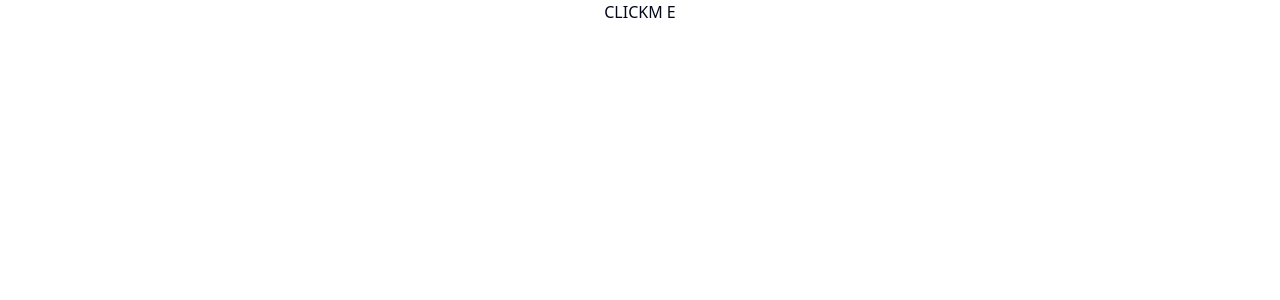
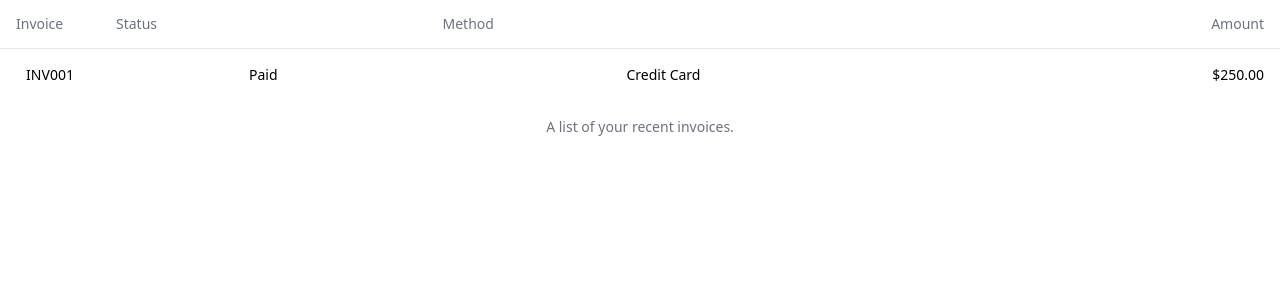
Before and after one commit to TechSupportz/hol-up, a React app in the folder hol-up-extension/: page / in a window 1280 px wide. Shown: the top 300 px of the page. Built offline with nearby package versions, Linux system fonts and the light colour scheme; the HTML template or start-up script is replaced by a standard one.

Commit message:
added a template for table

```diff
--- a/hol-up-extension/src/App.tsx
+++ b/hol-up-extension/src/App.tsx
@@ -4,7 +4,7 @@ import logo from "./logo.svg"
 import "./App.css"
 import { Button } from "./components/ui/button"
 
-import SettingsPage from "./pages/SettingsPage"
+import PopUpPage from "./pages/PopUpPage"
 import CooldownPage from "./pages/CooldownPage"
 import BlockedPage from "./pages/BlockedPage"
 
@@ -15,7 +15,7 @@ function App() {
         <div className="App">
             <HashRouter>
                 <Routes>
-                    <Route path="/*" element={<SettingsPage />} />
+                    <Route path="/*" element={<PopUpPage />} />
                     <Route path="/blocked" element={<BlockedPage />} />
                     <Route path="/cooldown" element={<CooldownPage />} />
                 </Routes>
--- /dev/null
+++ b/hol-up-extension/src/components/ui/table.tsx
@@ -0,0 +1,114 @@
+import * as React from "react"
+
+import { cn } from "@/lib/utils"
+
+const Table = React.forwardRef<
+  HTMLTableElement,
+  React.HTMLAttributes<HTMLTableElement>
+>(({ className, ...props }, ref) => (
+  <div className="relative w-full overflow-auto">
+    <table
+      ref={ref}
+      className={cn("w-full caption-bottom text-sm", className)}
+      {...props}
+    />
+  </div>
+))
+Table.displayName = "Table"
+
+const TableHeader = React.forwardRef<
+  HTMLTableSectionElement,
+  React.HTMLAttributes<HTMLTableSectionElement>
+>(({ className, ...props }, ref) => (
+  <thead ref={ref} className={cn("[&_tr]:border-b", className)} {...props} />
+))
+TableHeader.displayName = "TableHeader"
+
+const TableBody = React.forwardRef<
+  HTMLTableSectionElement,
+  React.HTMLAttributes<HTMLTableSectionElement>
+>(({ className, ...props }, ref) => (
+  <tbody
+    ref={ref}
+    className={cn("[&_tr:last-child]:border-0", className)}
+    {...props}
+  />
+))
+TableBody.displayName = "TableBody"
+
+const TableFooter = React.forwardRef<
+  HTMLTableSectionElement,
+  React.HTMLAttributes<HTMLTableSectionElement>
+>(({ className, ...props }, ref) => (
+  <tfoot
+    ref={ref}
+    className={cn("bg-primary font-medium text-primary-foreground", className)}
+    {...props}
+  />
+))
+TableFooter.displayName = "TableFooter"
+
+const TableRow = React.forwardRef<
+  HTMLTableRowElement,
+  React.HTMLAttributes<HTMLTableRowElement>
+>(({ className, ...props }, ref) => (
+  <tr
+    ref={ref}
+    className={cn(
+      "border-b transition-colors hover:bg-muted/50 data-[state=selected]:bg-muted",
+      className
+    )}
+    {...props}
+  />
+))
+TableRow.displayName = "TableRow"
+
+const TableHead = React.forwardRef<
+  HTMLTableCellElement,
+  React.ThHTMLAttributes<HTMLTableCellElement>
+>(({ className, ...props }, ref) => (
+  <th
+    ref={ref}
+    className={cn(
+      "h-12 px-4 text-left align-middle font-medium text-muted-foreground [&:has([role=checkbox])]:pr-0",
+      className
+    )}
+    {...props}
+  />
+))
+TableHead.displayName = "TableHead"
+
+const TableCell = React.forwardRef<
+  HTMLTableCellElement,
+  React.TdHTMLAttributes<HTMLTableCellElement>
+>(({ className, ...props }, ref) => (
+  <td
+    ref={ref}
+    className={cn("p-4 align-middle [&:has([role=checkbox])]:pr-0", className)}
+    {...props}
+  />
+))
+TableCell.displayName = "TableCell"
+
+const TableCaption = React.forwardRef<
+  HTMLTableCaptionElement,
+  React.HTMLAttributes<HTMLTableCaptionElement>
+>(({ className, ...props }, ref) => (
+  <caption
+    ref={ref}
+    className={cn("mt-4 text-sm text-muted-foreground", className)}
+    {...props}
+  />
+))
+TableCaption.displayName = "TableCaption"
+
+export {
+  Table,
+  TableHeader,
+  TableBody,
+  TableFooter,
+  TableHead,
+  TableRow,
+  TableCell,
+  TableCaption,
+}
--- a/hol-up-extension/src/index.css
+++ b/hol-up-extension/src/index.css
@@ -6,75 +6,50 @@ html {
     min-width: 20rem;
 }
 
+
 @layer base {
   :root {
     --background: 0 0% 100%;
-        --foreground: 222.2 84% 4.9%;
-
+    --foreground: 224 71.4% 4.1%;
     --card: 0 0% 100%;
-        --card-foreground: 222.2 84% 4.9%;
-
+    --card-foreground: 224 71.4% 4.1%;
     --popover: 0 0% 100%;
-        --popover-foreground: 222.2 84% 4.9%;
-
-        --primary: 222.2 47.4% 11.2%;
-        --primary-foreground: 210 40% 98%;
-
-        --secondary: 210 40% 96.1%;
-        --secondary-foreground: 222.2 47.4% 11.2%;
-
-        --muted: 210 40% 96.1%;
-        --muted-foreground: 215.4 16.3% 46.9%;
-
-        --accent: 210 40% 96.1%;
-        --accent-foreground: 222.2 47.4% 11.2%;
-
+    --popover-foreground: 224 71.4% 4.1%;
+    --primary: 262.1 83.3% 57.8%;
+    --primary-foreground: 210 20% 98%;
+    --secondary: 220 14.3% 95.9%;
+    --secondary-foreground: 220.9 39.3% 11%;
+    --muted: 220 14.3% 95.9%;
+    --muted-foreground: 220 8.9% 46.1%;
+    --accent: 220 14.3% 95.9%;
+    --accent-foreground: 220.9 39.3% 11%;
     --destructive: 0 84.2% 60.2%;
-        --destructive-foreground: 210 40% 98%;
-
-        --border: 214.3 31.8% 91.4%;
-        --input: 214.3 31.8% 91.4%;
-        --ring: 222.2 84% 4.9%;
-
-        --radius: 0.5rem;
+    --destructive-foreground: 210 20% 98%;
+    --border: 220 13% 91%;
+    --input: 220 13% 91%;
+    --ring: 262.1 83.3% 57.8%;
+    --radius: 0.75rem;
   }
 
   .dark {
-        --background: 222.2 84% 4.9%;
-        --foreground: 210 40% 98%;
-
-        --card: 222.2 84% 4.9%;
-        --card-foreground: 210 40% 98%;
-
-        --popover: 222.2 84% 4.9%;
-        --popover-foreground: 210 40% 98%;
-
-        --primary: 210 40% 98%;
-        --primary-foreground: 222.2 47.4% 11.2%;
-
-        --secondary: 217.2 32.6% 17.5%;
-        --secondary-foreground: 210 40% 98%;
-
-        --muted: 217.2 32.6% 17.5%;
-        --muted-foreground: 215 20.2% 65.1%;
-
-        --accent: 217.2 32.6% 17.5%;
-        --accent-foreground: 210 40% 98%;
-
+    --background: 224 71.4% 4.1%;
+    --foreground: 210 20% 98%;
+    --card: 224 71.4% 4.1%;
+    --card-foreground: 210 20% 98%;
+    --popover: 224 71.4% 4.1%;
+    --popover-foreground: 210 20% 98%;
+    --primary: 263.4 70% 50.4%;
+    --primary-foreground: 210 20% 98%;
+    --secondary: 215 27.9% 16.9%;
+    --secondary-foreground: 210 20% 98%;
+    --muted: 215 27.9% 16.9%;
+    --muted-foreground: 217.9 10.6% 64.9%;
+    --accent: 215 27.9% 16.9%;
+    --accent-foreground: 210 20% 98%;
     --destructive: 0 62.8% 30.6%;
-        --destructive-foreground: 210 40% 98%;
-
-        --border: 217.2 32.6% 17.5%;
-        --input: 217.2 32.6% 17.5%;
-        --ring: 212.7 26.8% 83.9%;
+    --destructive-foreground: 210 20% 98%;
+    --border: 215 27.9% 16.9%;
+    --input: 215 27.9% 16.9%;
+    --ring: 263.4 70% 50.4%;
   }
 }
-
-@layer base {
-    * {
-        @apply border-border;
-    }
-    body {
-        @apply bg-background text-foreground;
-    }
-}
--- /dev/null
+++ b/hol-up-extension/src/pages/PopUpPage.tsx
@@ -0,0 +1,55 @@
+import {
+    Table,
+    TableBody,
+    TableCaption,
+    TableCell,
+    TableHead,
+    TableHeader,
+    TableRow,
+} from "@/components/ui/table"
+import React, { useState } from "react"
+import { useNavigate } from "react-router-dom"
+
+const PopUpPage = () => {
+    const navigator = useNavigate()
+
+    const [items, setItems] = useState([
+        { name: "Facebook", time: 30, used: 10 },
+        { name: "Instagram", time: 40, used: 20 },
+    ])
+    const [filterText, setFilterText] = useState("")
+
+    // Function to handle category filter change
+    const handleFilterTextChange = (event: { target: { value: React.SetStateAction<string> } }) => {
+        setFilterText(event.target.value)
+    }
+
+    // Filter items based on the typed text
+    const filteredItems = items.filter((item) =>
+        item.name.toLowerCase().includes(filterText.toLowerCase()),
+    )
+
+    return (
+        <Table>
+            <TableCaption>A list of your recent invoices.</TableCaption>
+            <TableHeader>
+                <TableRow>
+                    <TableHead className="w-[100px]">Invoice</TableHead>
+                    <TableHead>Status</TableHead>
+                    <TableHead>Method</TableHead>
+                    <TableHead className="text-right">Amount</TableHead>
+                </TableRow>
+            </TableHeader>
+            <TableBody>
+                <TableRow>
+                    <TableCell className="font-medium">INV001</TableCell>
+                    <TableCell>Paid</TableCell>
+                    <TableCell>Credit Card</TableCell>
+                    <TableCell className="text-right">$250.00</TableCell>
+                </TableRow>
+            </TableBody>
+        </Table>
+    )
+}
+
+export default PopUpPage
--- a/hol-up-extension/src/pages/SettingsPage.tsx
+++ /dev/null
@@ -1,19 +0,0 @@
-import React from "react"
-import { useNavigate } from "react-router-dom"
-
-const SettingsPage = () => {
-    const navigator = useNavigate()
-
-    return (
-        <div>
-            <button
-                onClick={() => {
-                    navigator("/cooldown")
-                }}>
-                CLICKM E
-            </button>
-        </div>
-    )
-}
-
-export default SettingsPage
```
Lines whose indentation alone changed are shown as unchanged.
